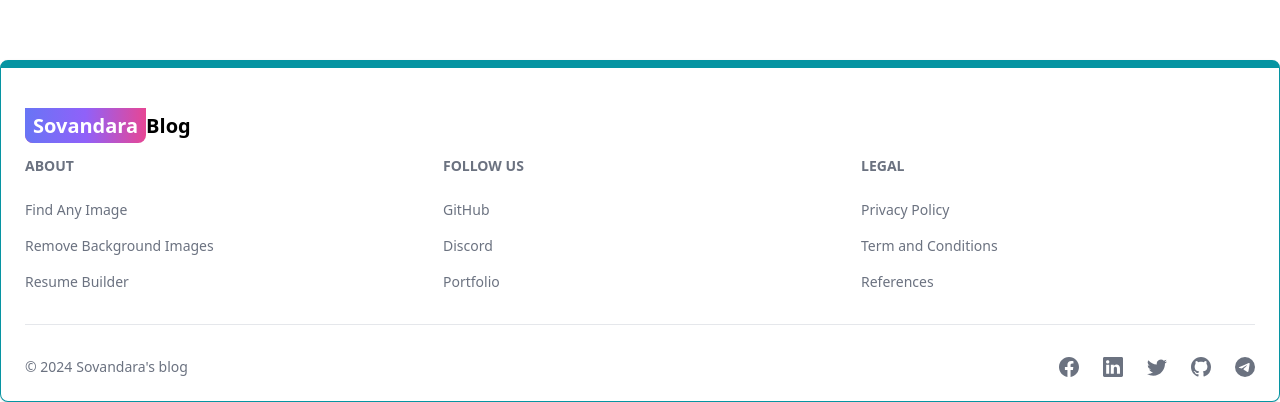
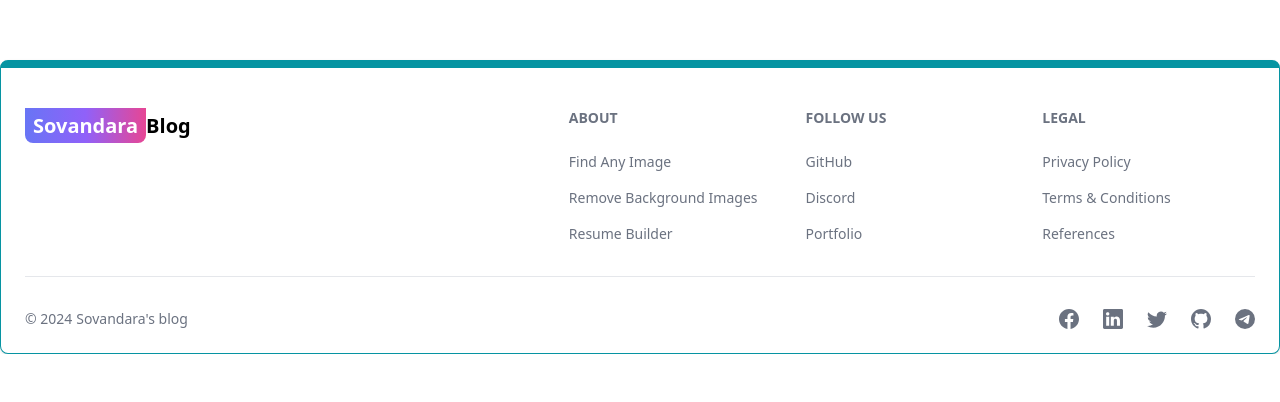
Before and after one commit to dara-tech/mean-blog, a React (Vite) app in the folder client/: page /sign-up in a window 1280 px wide. Shown: the part 884-1286 px from the top of the page. After the commit the page ends 1238 px from the top, so only its background shows below. Built offline with nearby package versions, Linux system fonts and the light colour scheme.

Commit message:
Update footer

```diff
--- a/client/src/components/Footer.jsx
+++ b/client/src/components/Footer.jsx
@@ -2,39 +2,44 @@ import { Footer } from "flowbite-react";
 import { Link } from "react-router-dom";
 import { BsFacebook, BsLinkedin, BsTwitter, BsGithub, BsTelegram } from 'react-icons/bs';
 
+
 export default function FooterCom() {
-
   return (
-    <Footer container className="border border-t-8 border-teal-500">
-      <div className="w-full max-w-7xl mx-auto">
-        <div className="grid w-full justify-between md:grid-cols-1">
-          <div className="mt-5">
-            <Link to='/' className="self-center whitespace-nowrap text-lg text-xl font-semibold dark:text-white">
-              <span className="px-2 py-1 bg-gradient-to-r from-indigo-500 via-purple-500 to bg-pink-500 rounded-b-lg text-white">Sovandara</span>
+    <Footer container className='border border-t-8 border-teal-500'>
+      <div className='w-full max-w-7xl mx-auto'>
+        <div className='grid w-full justify-between sm:flex md:grid-cols-1'>
+          <div className='mt-5'>
+            <Link
+              to='/'
+              className='self-center whitespace-nowrap text-lg sm:text-xl font-semibold dark:text-white'
+            >
+              <span className='px-2 py-1 bg-gradient-to-r from-indigo-500 via-purple-500 to-pink-500 rounded-b-lg text-white'>
+                Sovandara
+              </span>
               Blog
             </Link>
           </div>
-          <div className="grid grid-cols-2 gap-8 mt-4 md:grid-cols-3 md:gap-6">
+          <div className='grid grid-cols-2 gap-8 mt-4 sm:grid-cols-3 sm:gap-6'>
             <div>
-              <Footer.Title title="About" />
+              <Footer.Title title='About' />
               <Footer.LinkGroup col>
                 <Footer.Link
-                  href="https://findanyimage.netlify.app/page.html"
-                  target="_blank"
+                  href='https://findanyimage.netlify.app/page.html'
+                  target='_blank'
                   rel='noopener noreferrer'
                 >
                   Find Any Image
                 </Footer.Link>
                 <Footer.Link
-                  href="https://findanyimage.netlify.app/removebg.html"
-                  target="_blank"
+                  href='https://findanyimage.netlify.app/removebg.html'
+                  target='_blank'
                   rel='noopener noreferrer'
                 >
                   Remove Background Images
                 </Footer.Link>
                 <Footer.Link
-                  href="https://findanyimage.netlify.app/resume.html"
-                  target="_blank"
+                  href='https://findanyimage.netlify.app/resume.html'
+                  target='_blank'
                   rel='noopener noreferrer'
                 >
                   Resume Builder
@@ -42,25 +47,19 @@ export default function FooterCom() {
               </Footer.LinkGroup>
             </div>
             <div>
-              <Footer.Title title="Follow us" />
+              <Footer.Title title='Follow us' />
               <Footer.LinkGroup col>
                 <Footer.Link
-                  href="https://www.github.com/dara-tech"
-                  target="_blank"
+                  href='https://www.github.com/dara-tech'
+                  target='_blank'
                   rel='noopener noreferrer'
                 >
                   GitHub
                 </Footer.Link>
+                <Footer.Link href='#'>Discord</Footer.Link>
                 <Footer.Link
-                  href="#"
-                  target="_blank"
-                  rel='noopener noreferrer'
-                >
-                  Discord
-                </Footer.Link>
-                <Footer.Link
-                  href="https://daracheol.netlify.app"
-                  target="_blank"
+                  href='https://daracheol.netlify.app'
+                  target='_blank'
                   rel='noopener noreferrer'
                 >
                   Portfolio
@@ -68,36 +67,24 @@ export default function FooterCom() {
               </Footer.LinkGroup>
             </div>
             <div>
-              <Footer.Title title="Legal" />
+              <Footer.Title title='Legal' />
               <Footer.LinkGroup col>
-                <Footer.Link
-                  href="#"
-                >
-                  Privacy Policy
-                </Footer.Link>
-                <Footer.Link
-                  href="#"
-                >
-                  Term and Conditions
-                </Footer.Link>
-                <Footer.Link
-                  href="#"
-                >
-                  References
-                </Footer.Link>
+                <Footer.Link href='#'>Privacy Policy</Footer.Link>
+                <Footer.Link href='#'>Terms &amp; Conditions</Footer.Link>
+                <Footer.Link href='#'>References</Footer.Link>
               </Footer.LinkGroup>
             </div>
           </div>
         </div>
         <Footer.Divider />
-        <div className="w-full flex flex-col items-center justify-center md:flex-row md:items-center md:justify-between">
+        <div className='w-full sm:flex sm:items-center sm:justify-between'>
           <Footer.Copyright
-            href="#"
+            href='#'
             by="Sovandara's blog"
             year={new Date().getFullYear()}
           />
-          <div className="flex gap-6 mt-4 md:mt-0">
-            <Footer.Icon
+          <div className="flex gap-6 mt-4 sm:mt-0 sm:justify-center">
+          <Footer.Icon
               href="https://www.facebook.com/profile.php?id=100005683637175&mibextid=dGKdO6"
               icon={BsFacebook}
             />
```
